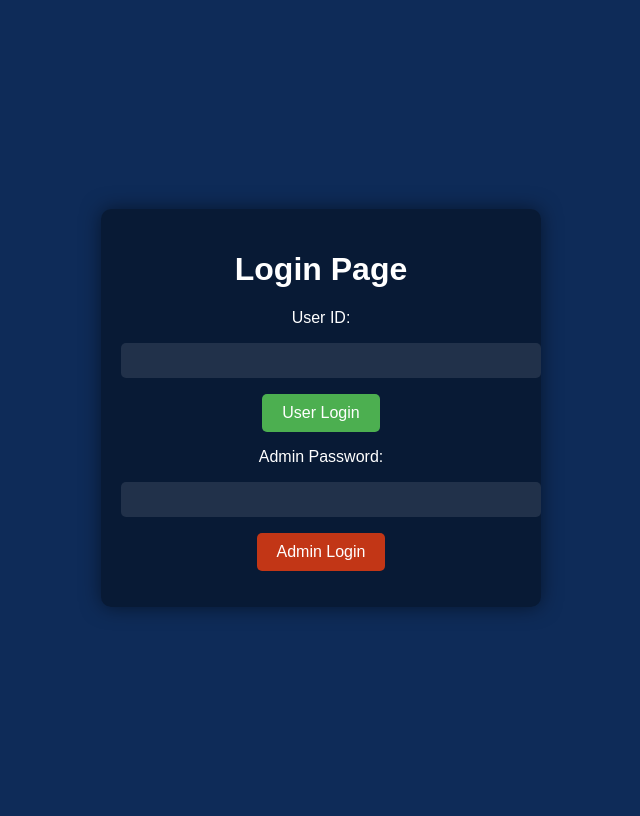
After one commit to Gabi-Gindoff/PITA-repository, a Flask app: template flask_db_app/templates/login.html in a window 1280 px wide. The commit adds this page. Shown: the whole page, without its empty margins (319-959 px from the left). Run offline with Flask 3, Linux system fonts and the light colour scheme; the template is opened without the code that fills it, so the values that code supplies are empty.

Commit message:
New html pages for login

```diff
--- /dev/null
+++ b/flask_db_app/templates/login.html
@@ -0,0 +1,108 @@
+<!DOCTYPE html>
+<html>
+<head>
+    <title>Login Page</title>
+    <style>
+        body {
+            display: flex;
+            justify-content: center;
+            align-items: center;
+            height: 100vh;
+            background: #0E2B58;
+            font-family: Arial, sans-serif;
+        }
+
+        .card {
+            width: 400px;
+            background-color: rgba(0, 0, 0, 0.4);
+            padding: 20px;
+            border-radius: 10px;
+            box-shadow: 0px 0px 20px rgba(0, 0, 0, 0.5);
+        }
+
+        h1 {
+            color: white;
+            text-align: center;
+        }
+
+        form {
+            text-align: center;
+        }
+
+        .form-group {
+            margin: 10px 0;
+        }
+
+        label {
+            color: white;
+        }
+
+        input[type="text"], input[type="password"] {
+            width: 100%;
+            padding: 10px;
+            border: none;
+            border-radius: 5px;
+            background-color: rgba(255, 255, 255, 0.1);
+            color: white;
+        }
+
+        button {
+            padding: 10px 20px;
+            border: none;
+            border-radius: 5px;
+            cursor: pointer;
+            font-size: 16px;
+        }
+
+        .btn-primary {
+            background-color: #4CAF50;
+            color: white;
+        }
+
+        .btn-primary:hover {
+            background-color: #45a049;
+        }
+
+        .btn-danger {
+            background-color: #c23616;
+            color: white;
+        }
+
+        .btn-danger:hover {
+            background-color: #a2250f;
+        }
+    </style>
+</head>
+<body>
+    <div class="card">
+        <h1>Login Page</h1>
+        <p>
+
+        <form action="/user_login" method="POST">
+            <div class="form-group">
+                <p>
+                <label for="user_id">User ID:</label>
+            </p>
+                <input type="text" name="user_id" required>
+            </div>
+            <p>
+            <button type="submit" class="btn btn-primary">User Login</button>
+        </p>
+        </form>
+    </p>
+    <p>
+        <form action="/admin_login" method="POST">
+            <div class="form-group">
+                <p>
+                <label for="password">Admin Password:</label>
+            </p>
+                <input type="password" name="password" required>
+            </div>
+            <p>
+            <button type="submit" class="btn btn-danger">Admin Login</button>
+        </p>
+        </form>
+    </p>
+    </div>
+</body>
+</html>
```
Also changed, not shown: flask_db_app/templates/admin_view.html (added, +118 -0 lines), flask_db_app/templates/chat.html (renamed from flask_db_app/templates/chat2.html, +28 -9 lines).
